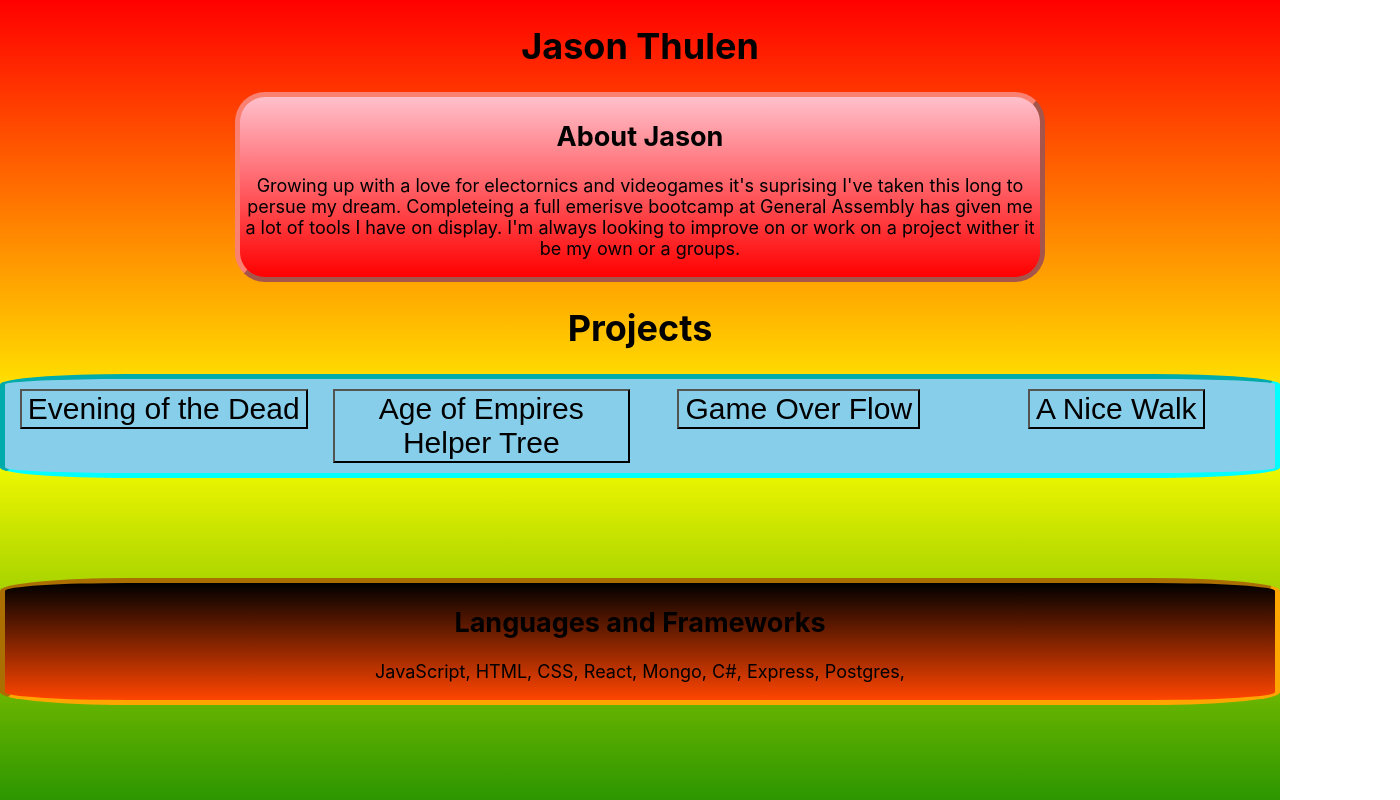
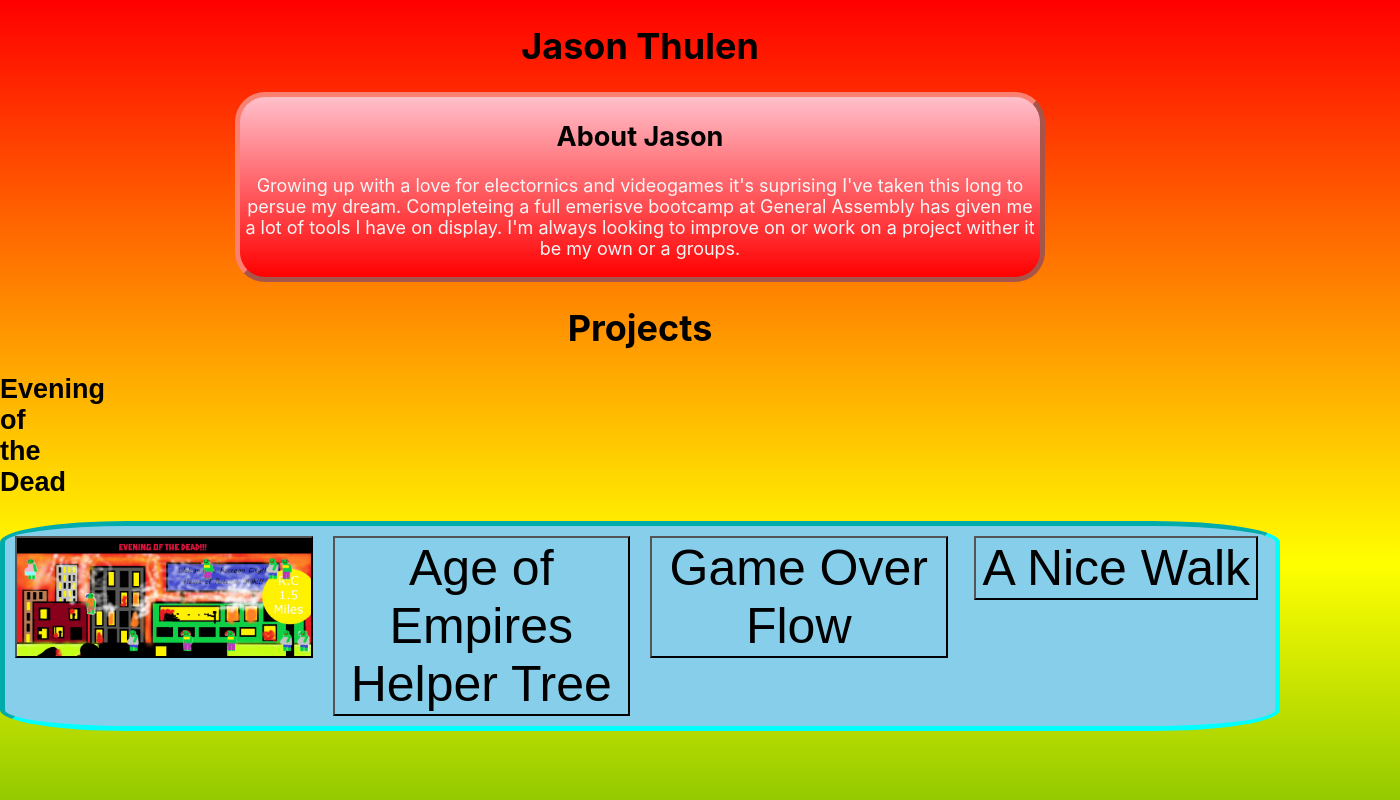
Before and after one commit to jaysun025/portfolio, a React (Create React App) app: page / in a window 1280 px wide. Shown: the top 800 px of the page, 1400 px wide, since content can reach past the window. Built offline with nearby package versions, Linux system fonts and the light colour scheme.

Commit message:
added evening of the dead to page

```diff
--- a/src/App.js
+++ b/src/App.js
@@ -19,11 +19,12 @@ function App() {
           </p>
         </div>
       <h1>Projects</h1>
+      <h2 className = 'evening'>Evening of the Dead</h2>
         <div className = 'projects'>
           <div className = 'zombies'>
-            <button className = 'dropbtn'>Evening of the Dead</button>
+            <button className = 'zombtn'>Evening of the Dead</button>
               <div className = 'zomContent'>
-                <p>
+                <p className = 'zombieP'>
                   Using JavaScript, CSS, and HTML I created a dodge the falling
                   objects game. It has  zombie theme to it and I did the art work
                   myself.
@@ -31,25 +32,25 @@ function App() {
               </div>
           </div>
           <div className = 'ageOfEmpiresTwo'>
-            <button className = 'dropbtn'>Age of Empires Helper Tree</button>
+            <button className = 'empirebtn'>Age of Empires Helper Tree</button>
             <div className = 'empireContent'>
-              <p>
+              <p className = 'empireP'>
                 We Shall Conquor all!!!
               </p>
             </div>
           </div>
           <div className = 'game-overflow'>
-            <button className = 'dropbtn'>Game Over Flow</button>
+            <button className = 'gamebtn'>Game Over Flow</button>
             <div className = 'gameContent'>
-              <p>
+              <p className = 'gameP'>
                 Games are life. Life is games.
               </p>
             </div>
           </div>
           <div className = 'a-nice-walk'>
-            <button className = 'dropbtn'>A Nice Walk</button>
+            <button className = 'walkbtn'>A Nice Walk</button>
             <div className = 'walkContent'>
-              <p>
+              <p className = 'walkP'>
                 For a final project I chose to make a first person experience. Using unity and C# I was
                 able to create an experience allowing player to move, look, duck, sprint, jump, and interact with
                 some objects.
@@ -60,11 +61,11 @@ function App() {
           <div className = 'languages-frameworks'>
             <h2>Languages and Frameworks</h2>
               <div className = 'learnered'>
-                <p>JavaScript, HTML, CSS, React, Mongo, C#, Express, Postgres, </p>
+                <p>JavaScript, HTML, CSS, React, Mongo, C#, Express, Postgres, express, unity,  </p>
               </div>
           </div>
     <footer>
-      <p> A link to my linkedin github and maybe email should double check with rachel</p>
+      <p> Links to my Linkedin page and my Github page</p>
     </footer>
   </div>
   );
--- a/src/home.css
+++ b/src/home.css
@@ -4,6 +4,10 @@ html {
     font-size: large;
     background-image: linear-gradient(red, yellow, green);
     min-height: 100vh;
+}
+
+p {
+    color: whitesmoke;
 }
 
 .aboutMe {
@@ -29,9 +33,12 @@ html {
     margin: 10px;
 }
 
-.dropbtn {
-    font-size: 30px;
-    background-color: skyblue;
+.zombtn {
+    color: rgba(221, 205, 205, 0);
+    font-size: 50px;
+    background: url(EveningOfTheDead.png);
+    background-size: cover;
+    background-repeat: no-repeat;
 }
 
 .zombies {
@@ -64,6 +71,16 @@ html {
     background-color: aqua;
 }
 
+.evening {
+    padding-right: 1400px;
+    font-family: fantasy;
+}
+
+.empirebtn {
+    font-size: 50px;
+    background-color: skyblue;
+}
+
 .ageOfEmpiresTwo {
     position: relative;
     display: inline-block;
@@ -94,6 +111,11 @@ html {
     background-color: aqua;
 }
 
+.gamebtn {
+    font-size: 50px;
+    background-color: skyblue;
+}
+
 .game-overflow {
     position: relative;
     display: inline-block;
@@ -122,6 +144,11 @@ html {
 
 .game-overflow:hover .dropbtn {
     background-color: aqua;
+}
+
+.walkbtn {
+    font-size: 50px;
+    background-color: skyblue;
 }
 
 .a-nice-walk {
```
Also changed, not shown: src/components/pages/about.js (deleted, +0 -13 lines), src/components/pages/projects.js (deleted, +0 -13 lines), src/components/partials/header.js (deleted, +0 -18 lines), src/EveningOfTheDead.png (added), src/images/EveningOfTheDead.jpg (added).
